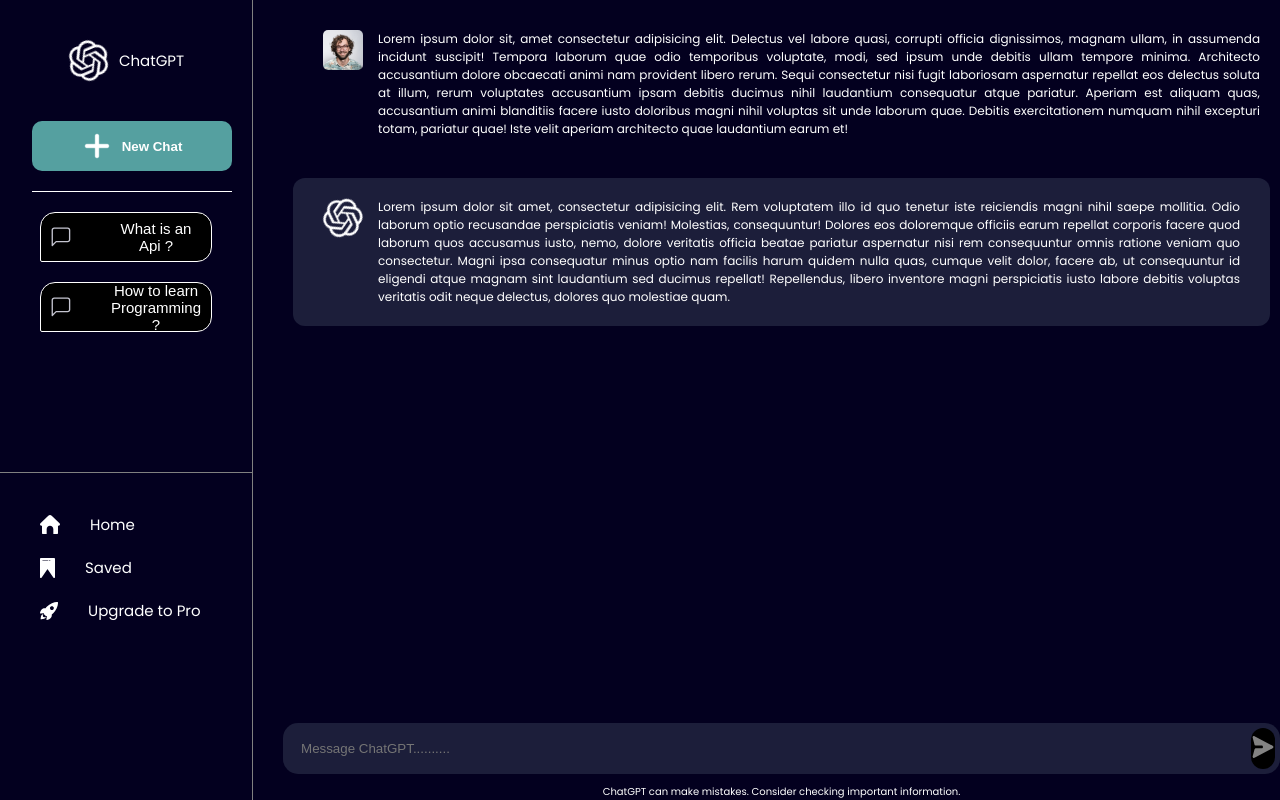
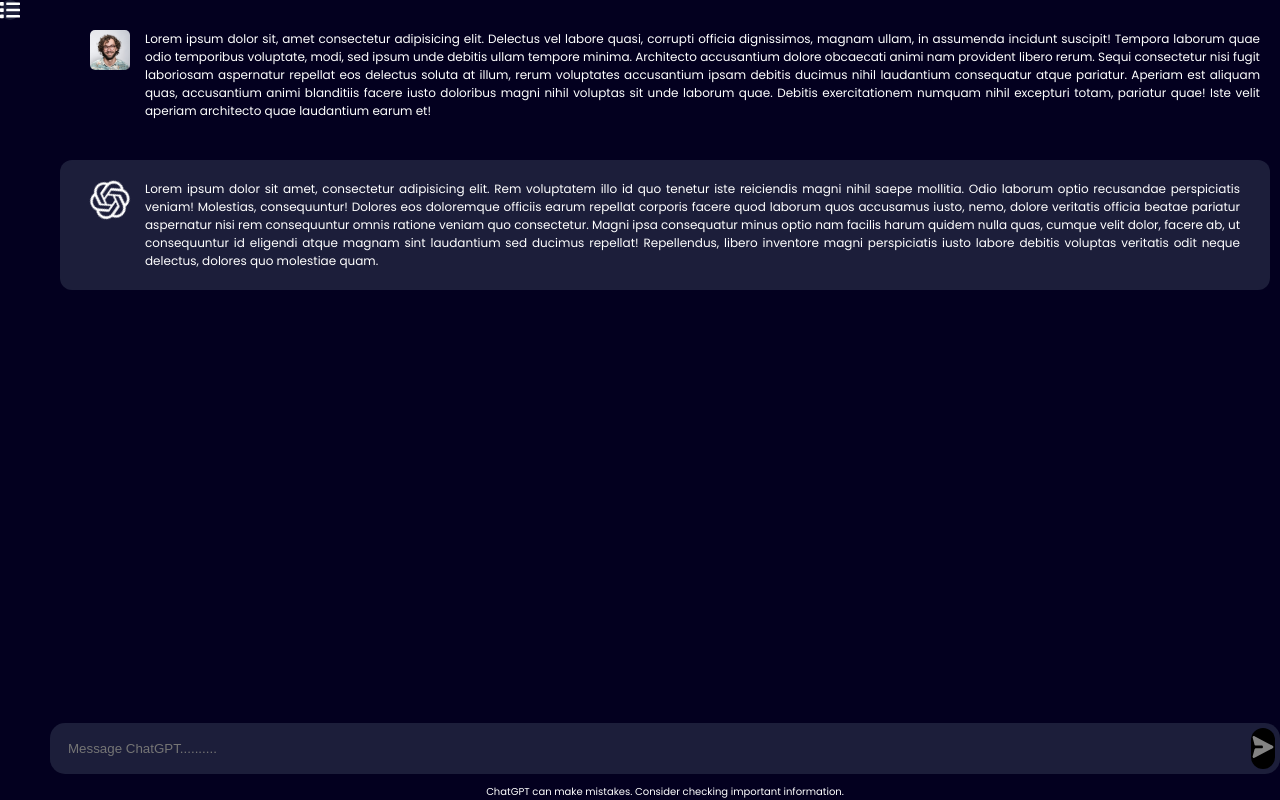
Before and after one commit to 19coderpawan/ChatGpt-clone, a React (Vite) app in the folder ChatGPT/: page / in a window 1280 px wide. Built offline with nearby package versions, Linux system fonts and the light colour scheme.

Commit message:
Update App.jsx

```diff
--- a/ChatGPT/src/App.jsx
+++ b/ChatGPT/src/App.jsx
@@ -1,14 +1,25 @@
 import { useState } from 'react'
-
 import './App.css'
 import Sidebar from './Components/Sidebar'
-import Mainbody from './Components/mainbody'
+import Mainbody from './Components/Mainbody'
+import {FaBars,FaTimes,FaArrowRight, FaArrowLeft,FaList} from 'react-icons/fa'
 
 function App() {
+  const [bars,Setbars]=useState(false);
+  const showsidebar=()=>{
+    Setbars(!bars);
+  }
   return (
     <>
-    <div className="container">
-      <Sidebar/>
+    <div className="container" >
+      {bars?<button className='openbtn' onClick={showsidebar}>
+        <FaTimes size="20"/>
+        </button>
+      :<button className='closebtn' onClick={showsidebar}>
+        <FaList size="20"/>
+      </button>}
+      {bars?<Sidebar/>:""}
+
       <Mainbody/>
     </div>
     </>
```
